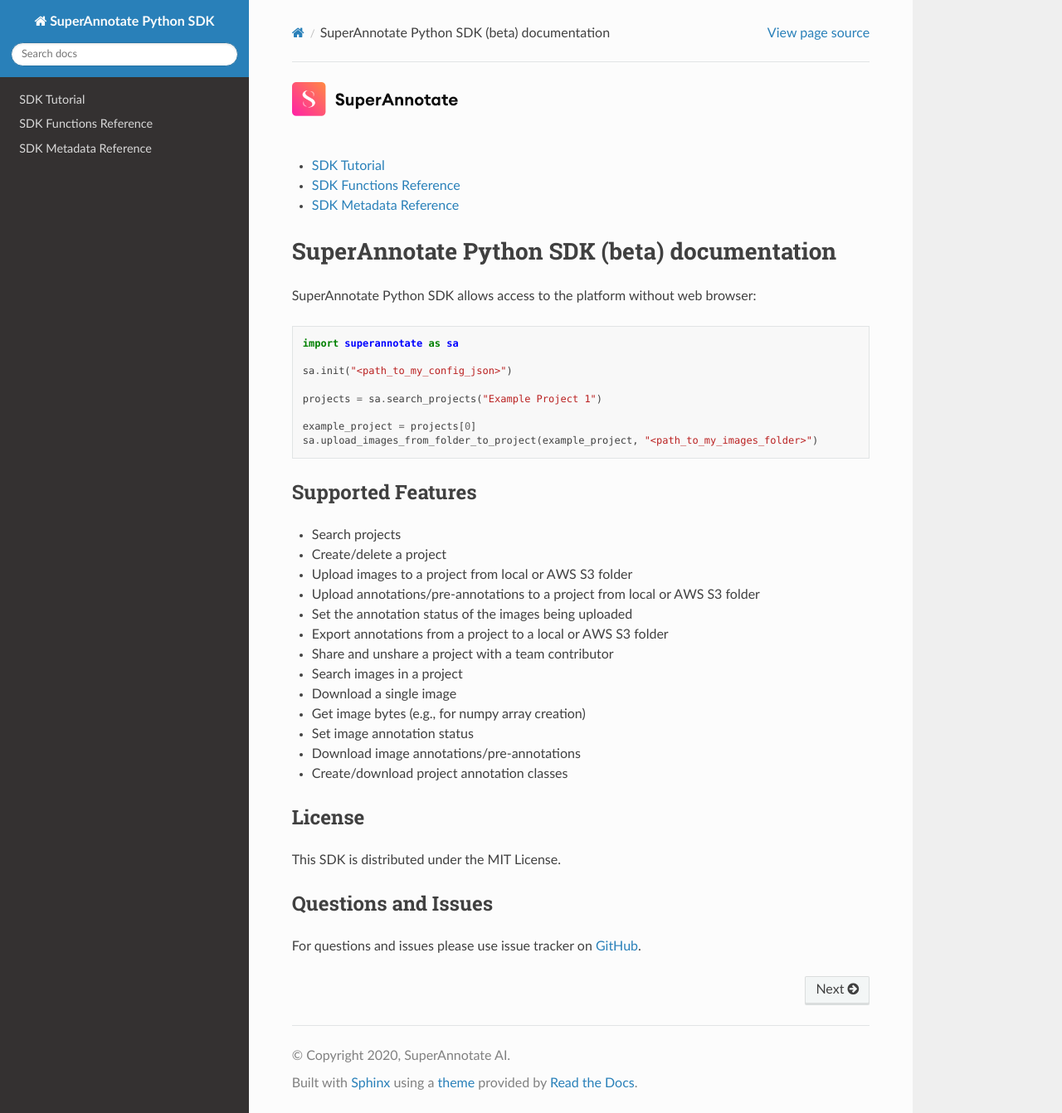
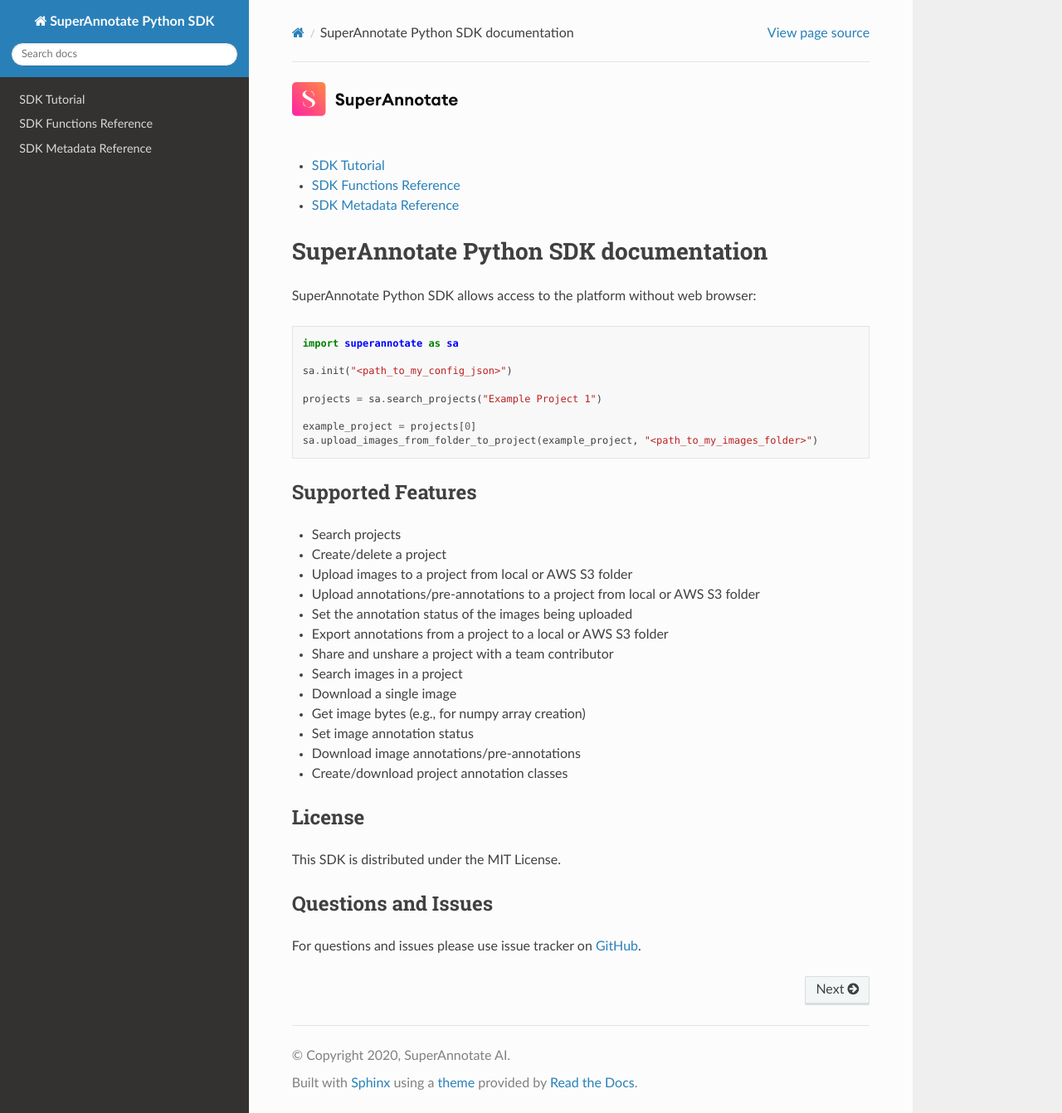
Before and after one commit to superannotateai/superannotate-python-sdk, a Sphinx documentation site: the page built from docs/source/index.rst, in a window 1280 px wide and 1342 px high. Shown: the whole window at 83% size. Built offline with Sphinx 7.4.7 and the Read the Docs theme 2.0.0, drawn with Linux system fonts in a browser that asks for light colours.

Commit message:
Production version

```diff
--- a/README.md
+++ b/README.md
@@ -1,6 +1,6 @@
 <img src="./docs/source/sa_logo.png" width="200">
 
-# SuperAnnotate Python SDK (beta)
+# SuperAnnotate Python SDK
 
 SuperAnnotate Python SDK allows access to the platform without
  web browser:
--- a/docs/source/index.rst
+++ b/docs/source/index.rst
@@ -16,7 +16,7 @@
    superannotate.sdk.rst
    metadata_ref.rst
 
-SuperAnnotate Python SDK (beta) documentation
+SuperAnnotate Python SDK documentation
 ==================================================================
 
 SuperAnnotate Python SDK allows access to the platform without web browser:
```
